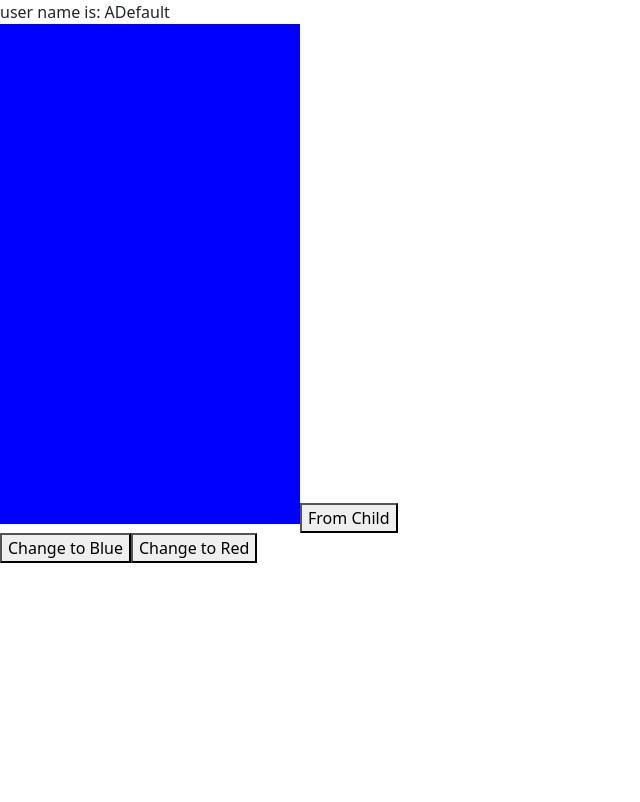
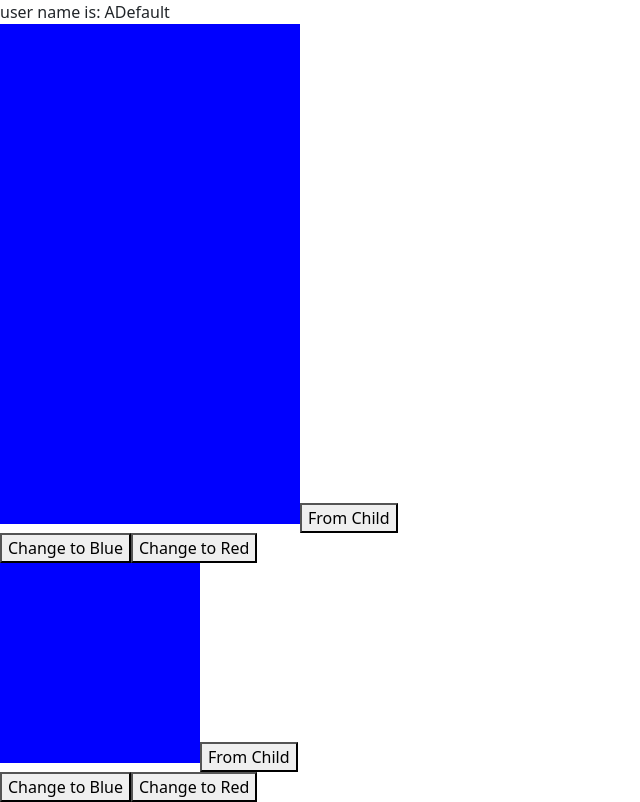
Before and after one commit to aaronn718/Algorithms, a React (Vite) app in the folder React-demo/: page / in a window 1280 px wide. Shown: the whole page, without its empty margins (0-640 px from the left). Built offline with nearby package versions, Linux system fonts and the light colour scheme.

Commit message:
2 diff rect

```diff
--- a/React-demo/src/App.tsx
+++ b/React-demo/src/App.tsx
@@ -32,6 +32,7 @@
   };
 
   const [rectColor, changeRectColor] = useState("blue");
+  const [rectColor2, changeRectColor2] = useState("blue");
 
   var userContext = getUserContext();
   return (
@@ -41,13 +42,18 @@
           user name is: {userContext.Name}
         </div>
         {/* <DataFetcher /> */}
-        {/* <Rectangle width={100} height={200}> </Rectangle> */}
-        {/* <Rectangle props={width: 100,height:200} /> */}
+        <div>
         <Rectangle width={300} height={500} color={rectColor} changeColor={changeRectColor}/>
-        {/* pass a funciton */}
         <br></br>
           <button onClick={() => changeRectColor("Blue")}>Change to Blue</button>
           <button onClick={() => changeRectColor("Red")}>Change to Red</button>
+        </div>
+        <div>
+        <Rectangle width={200} height={200} color={rectColor2} changeColor={changeRectColor2}/>
+        <br></br>
+          <button onClick={() => changeRectColor2("Blue")}>Change to Blue</button>
+          <button onClick={() => changeRectColor2("Red")}>Change to Red</button>
+          </div>
       </header>
     </div>
   );
--- a/React-demo/src/components/Rectangle.tsx
+++ b/React-demo/src/components/Rectangle.tsx
@@ -1,4 +1,5 @@
-import React from "react";
+import React, { useEffect, useState } from "react";
+
 //function Rectangle({width,height}){
 interface rectProp {
     width: Number,
@@ -6,6 +7,8 @@
     color: string,
     changeColor(col: string): void,
 };
+
+
 function Rectangle(props: rectProp){
     let styles = {
         display: "inline-block",
@@ -14,6 +17,10 @@
         background: props.color
     };
 
+    useEffect(() => {
+        console.log("color was changed to " + props.color);
+    }, [props.color]); //when color change, do this -> for every event use []
+
     return (<><div style={styles}>
     </div>
     <button onClick={() => props.changeColor("Green")}>From Child</button>
```
